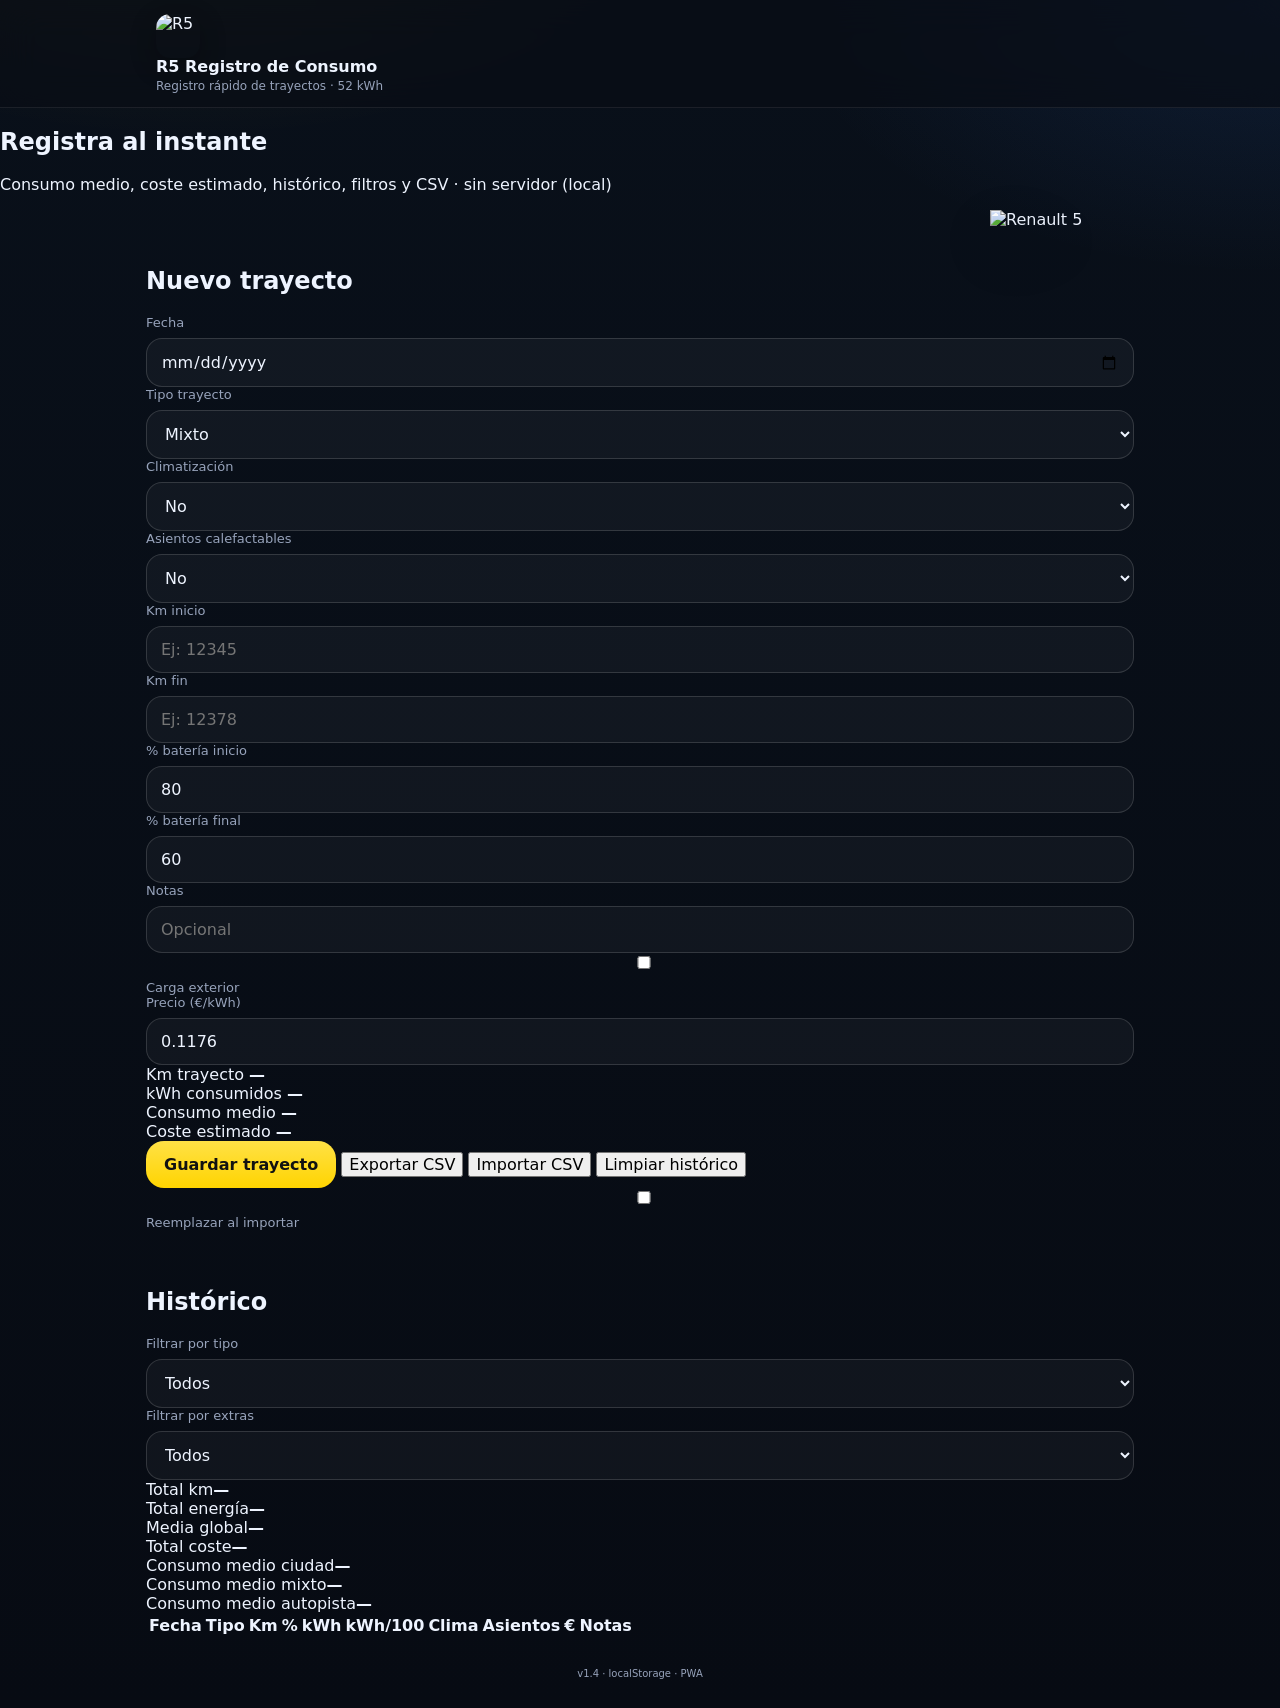
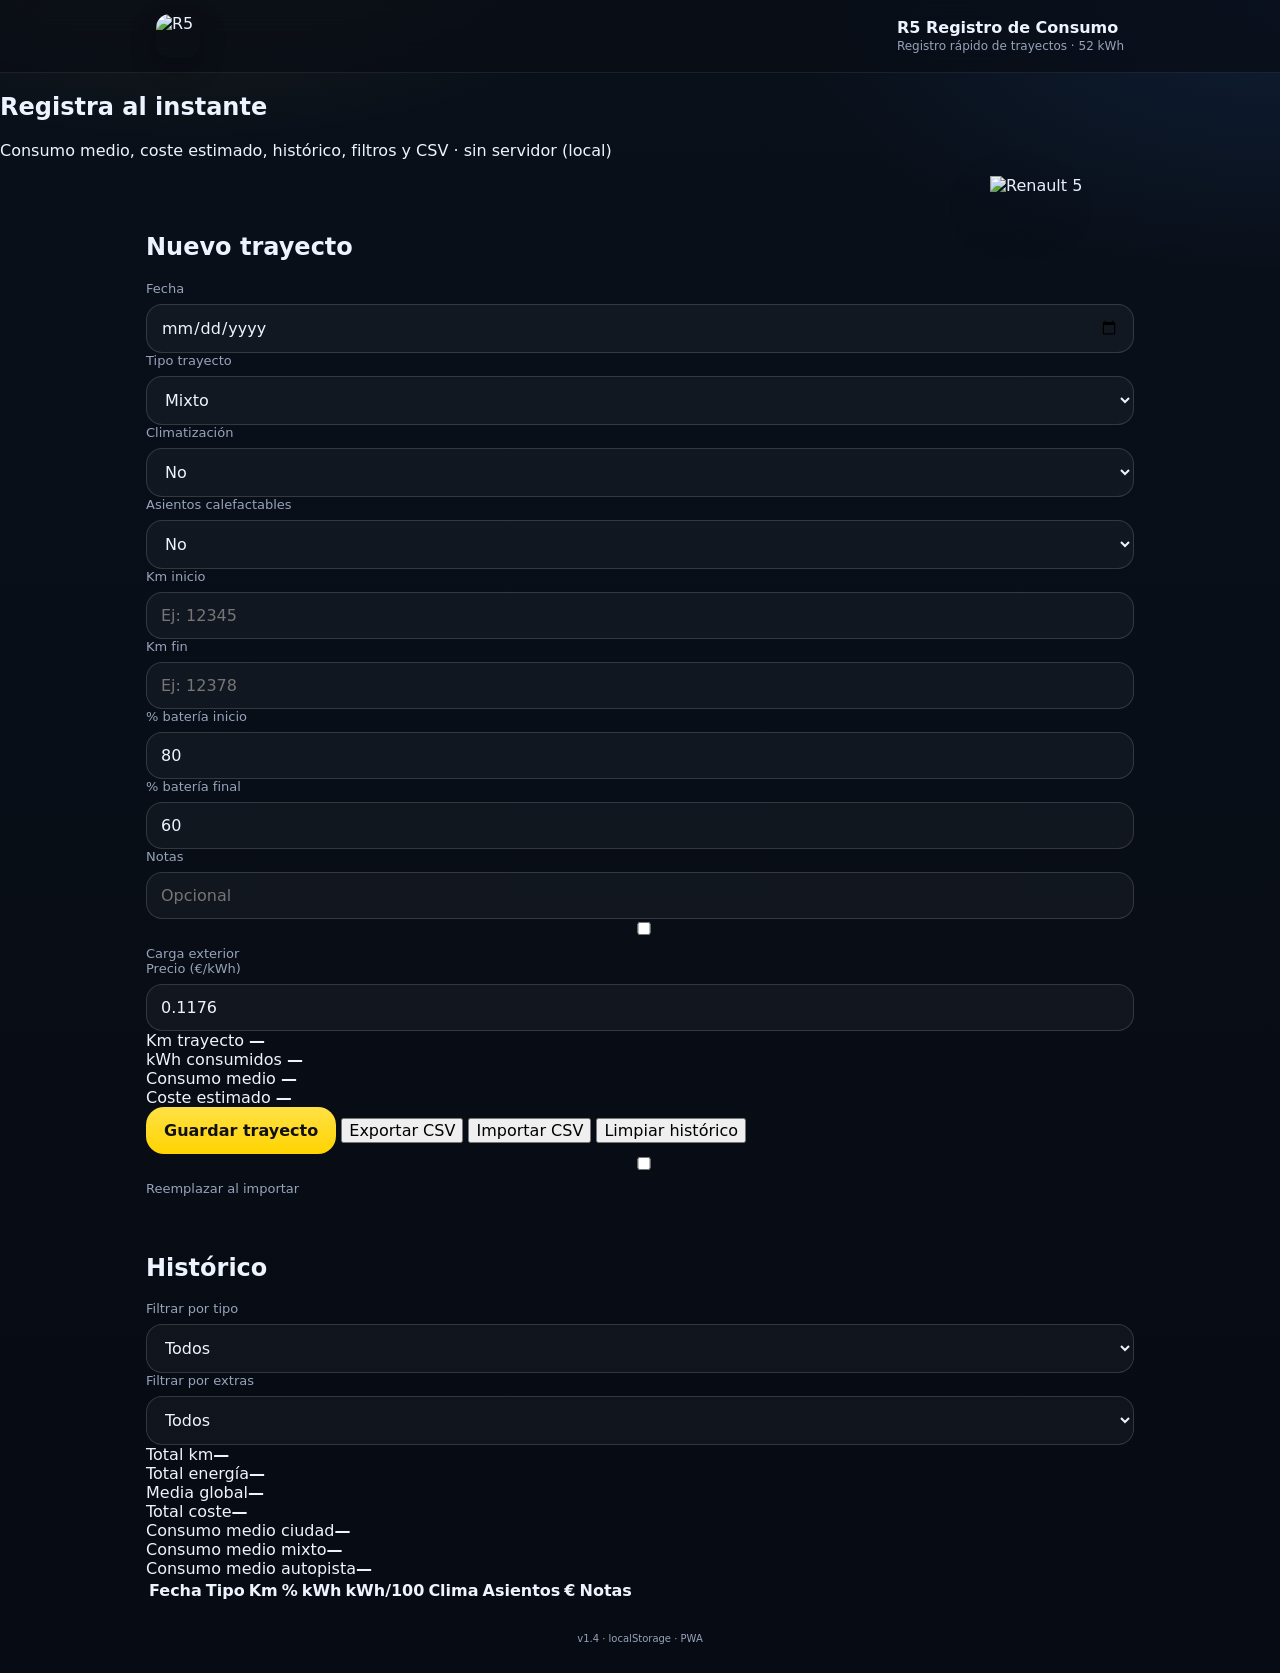

Update style.css

--- a/style.css
+++ b/style.css
@@ -38,10 +38,84 @@ body{
 
 button,input,select{font:inherit}
 button{cursor:pointer}
+button:disabled{
+  opacity:.65;
+  cursor:not-allowed;
+}
 img{display:block;max-width:100%}
 
 .hidden{
   display:none !important;
+}
+
+.auth-view{
+  min-height:100dvh;
+  display:flex;
+  align-items:center;
+  justify-content:center;
+  padding:24px;
+}
+
+.auth-card{
+  width:min(420px, 100%);
+  background:linear-gradient(180deg, rgba(18,27,45,.96), rgba(12,20,35,.96));
+  border:1px solid var(--line);
+  border-radius:28px;
+  box-shadow:var(--shadow);
+  padding:28px;
+  text-align:center;
+}
+
+.auth-icon{
+  width:74px;
+  height:74px;
+  margin:0 auto 16px;
+  border-radius:22px;
+  box-shadow:0 12px 34px rgba(0,0,0,.38);
+}
+
+.auth-eyebrow{
+  display:block;
+  color:var(--accent);
+  font-weight:800;
+  font-size:13px;
+  letter-spacing:.12em;
+  text-transform:uppercase;
+  margin-bottom:8px;
+}
+
+.auth-card h1{
+  margin:0;
+  font-size:26px;
+  line-height:1.1;
+}
+
+.auth-card p{
+  margin:12px 0 0;
+  color:var(--muted);
+  line-height:1.45;
+}
+
+.auth-form{
+  margin-top:22px;
+  display:flex;
+  flex-direction:column;
+  gap:14px;
+  text-align:left;
+}
+
+.auth-submit{
+  width:100%;
+  margin-top:4px;
+  padding:15px 18px;
+}
+
+.auth-msg{
+  min-height:20px;
+  margin:0;
+  color:var(--warning);
+  text-align:center;
+  font-size:13px;
 }
 
 .app-header{
@@ -57,12 +131,17 @@ img{display:block;max-width:100%}
   max-width:var(--container);
   margin:0 auto;
   padding:14px 16px;
+  display:flex;
+  align-items:center;
+  justify-content:space-between;
+  gap:16px;
 }
 
 .brand-left{
   display:flex;
   align-items:center;
   gap:12px;
+  min-width:0;
 }
 
 .brand-icon{
@@ -70,6 +149,7 @@ img{display:block;max-width:100%}
   height:44px;
   border-radius:14px;
   box-shadow:0 8px 26px rgba(0,0,0,.3);
+  flex:0 0 auto;
 }
 
 .brand h1{
@@ -82,6 +162,27 @@ img{display:block;max-width:100%}
   margin:3px 0 0;
   color:var(--muted);
   font-size:12px;
+}
+
+.session-box{
+  display:flex;
+  align-items:center;
+  gap:10px;
+  min-width:0;
+}
+
+.session-box span{
+  max-width:220px;
+  overflow:hidden;
+  text-overflow:ellipsis;
+  white-space:nowrap;
+  color:var(--muted);
+  font-size:12px;
+}
+
+.logout-btn{
+  padding:9px 12px;
+  border-radius:14px;
 }
 
 .container{
@@ -968,6 +1069,20 @@ select:focus{
   .costs-split-grid{
     grid-template-columns:1fr;
   }
+
+  .brand{
+    align-items:flex-start;
+  }
+
+  .session-box{
+    flex-direction:column;
+    align-items:flex-end;
+    gap:6px;
+  }
+
+  .session-box span{
+    max-width:160px;
+  }
 }
 
 @media (max-width: 700px){
@@ -983,6 +1098,46 @@ select:focus{
 }
 
 @media (max-width: 640px){
+  .auth-view{
+    padding:14px;
+  }
+
+  .auth-card{
+    padding:22px;
+    border-radius:24px;
+  }
+
+  .auth-card h1{
+    font-size:22px;
+  }
+
+  .brand{
+    padding:10px 12px;
+    gap:10px;
+  }
+
+  .brand h1{
+    font-size:14px;
+  }
+
+  .brand p{
+    display:none;
+  }
+
+  .brand-icon{
+    width:38px;
+    height:38px;
+  }
+
+  .session-box span{
+    display:none;
+  }
+
+  .logout-btn{
+    padding:8px 10px;
+    font-size:13px;
+  }
+
   .container{
     padding:8px 8px 20px;
   }
